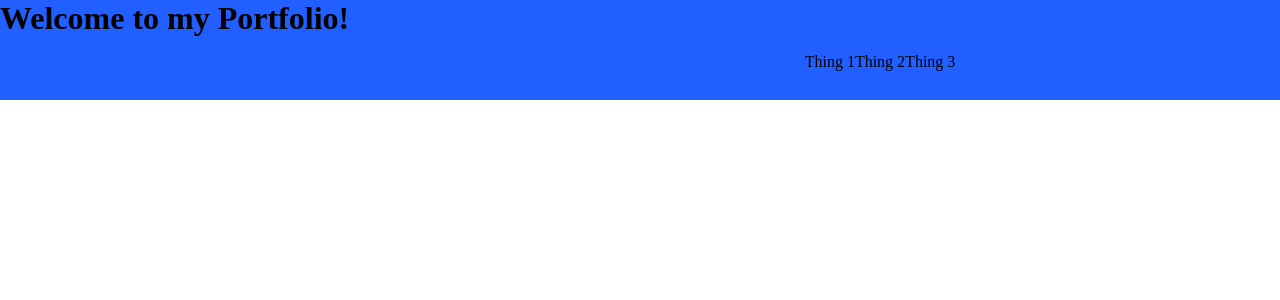
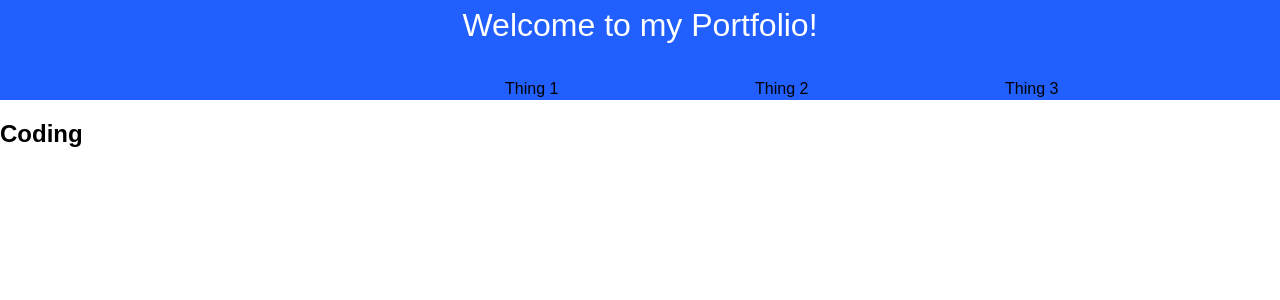
Before and after one commit to tysenh1/my-portfolio, a React (Vite) app: page / in a window 1280 px wide. Shown: the top 300 px of the page. Built offline with nearby package versions, Linux system fonts and the light colour scheme.

Commit message:
messed around with the css in the header

```diff
--- a/src/App.tsx
+++ b/src/App.tsx
@@ -2,6 +2,7 @@ import { useState } from 'react'
 import reactLogo from './assets/react.svg'
 import viteLogo from '/vite.svg'
 import './styles.css'
+import Coding from './components/Coding'
 
 function App() {
 
@@ -20,7 +21,7 @@ function App() {
       </header>
 
       <main>
-
+        <Coding />
       </main>
     </body>
   )
--- a/src/components/Coding.tsx
+++ b/src/components/Coding.tsx
@@ -5,9 +5,7 @@ function Coding() {
 
     return (
         <>
-            <h2 className="article-header">
-
-            </h2>
+            <h2 className="article-header">Coding</h2>
         </>
     )
 }
--- a/src/styles.css
+++ b/src/styles.css
@@ -1,5 +1,4 @@
 .root {
-    font-family: Arial, Helvetica, sans-serif;
     background-color: lightgray;
 
 }
@@ -7,6 +6,7 @@
 body {
     padding: 0px;
     margin: 0px;
+    font-family: Arial, Helvetica, sans-serif;
 }
 
 ul li {
@@ -29,15 +29,29 @@ ul li {
     display: flex;
     justify-content: center;
     align-items: center;
+    margin: 0px;
+    margin-top: 30px;
+    height: 50px;
 }
 
 .navbar-item {
     text-decoration: none;
+    width: 250px;
+    height: 100%;
 }
 
 .navbar-link {
     width: 100%;
     height: 100%;
+}
+
+.website-title {
+    display: flex;
+    color: white;
+    justify-content: center;
+    align-items: center;
+    height: 50px;
+    font-weight: 400;
 }
 
 
```
